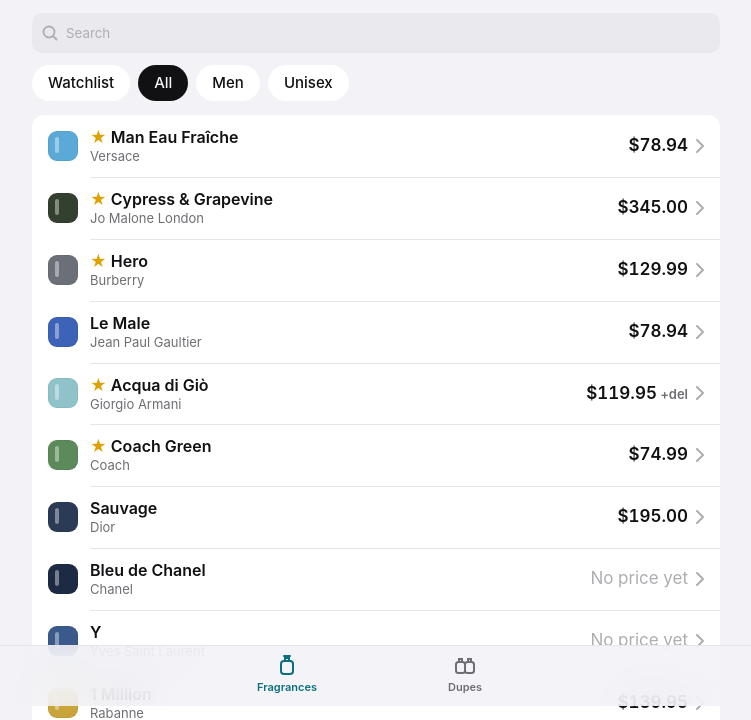
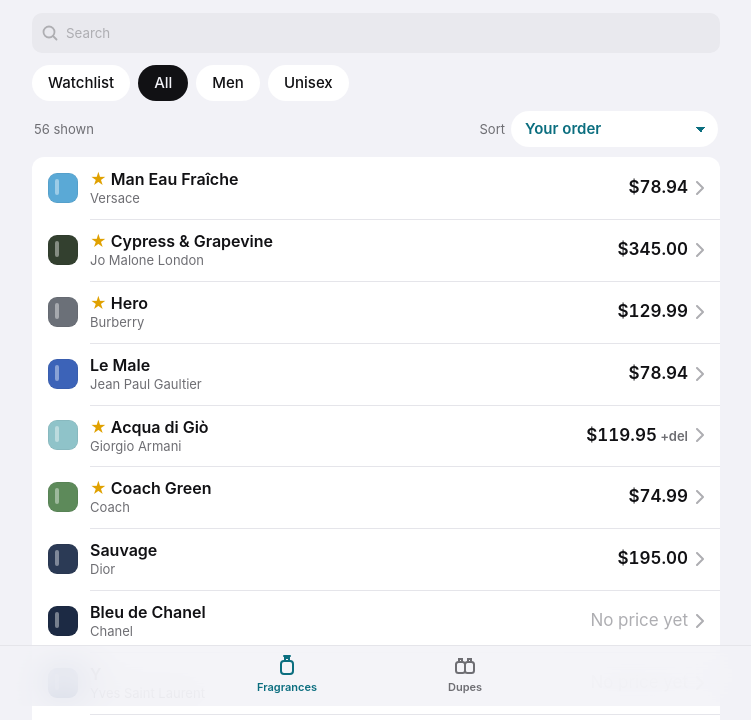
Before and after one commit to kennethhuang2812-stack/fragrance-tracker, a plain HTML site: page index.html in a window 1280 px wide. Shown: the part 94-814 px from the top of the page, without its empty margins (264-1015 px from the left). Drawn offline with Linux system fonts and the light colour scheme.

Commit message:
Add sort options and recently viewed
Co-Authored-By: Claude Opus 5.5 <noreply@anthropic.com>
Claude-Session: https://claude.ai/code/session_014aMLRqNGZsNg6VQEJwPUkW

```diff
--- a/index.html
+++ b/index.html
@@ -49,6 +49,9 @@ h1{font-size:34px;line-height:1.1;font-weight:700;letter-spacing:-.02em;margin:0
 .tabs::-webkit-scrollbar{display:none}
 .tabs button{flex:none;border:0;border-radius:999px;background:var(--card);color:var(--ink);padding:0 16px;min-height:36px;font-size:15px;font-weight:500;cursor:pointer}
 .tabs button[aria-pressed=true]{background:var(--ink);color:var(--bg)}
+.sortbar{display:flex;align-items:center;justify-content:space-between;gap:12px;margin:-4px 2px 10px;color:var(--muted);font-size:13px}
+.sortbar label{display:flex;align-items:center;gap:6px}
+.sortbar select{font:inherit;font-size:15px;font-weight:600;color:var(--accent);background:var(--card);border:0;border-radius:999px;min-height:36px;padding:0 30px 0 14px;-webkit-appearance:none;appearance:none;background-image:linear-gradient(45deg,transparent 50%,currentColor 50%),linear-gradient(135deg,currentColor 50%,transparent 50%);background-position:calc(100% - 17px) 16px,calc(100% - 12px) 16px;background-size:5px 5px;background-repeat:no-repeat;max-width:62vw}
 .wrap.home{padding-bottom:calc(96px + env(safe-area-inset-bottom))}
 .tabbar{position:fixed;left:0;right:0;bottom:0;z-index:20;display:flex;justify-content:center;gap:8px;padding:6px max(16px,env(safe-area-inset-right)) calc(6px + env(safe-area-inset-bottom)) max(16px,env(safe-area-inset-left));background:color-mix(in srgb,var(--bg) 82%,transparent);-webkit-backdrop-filter:blur(20px);backdrop-filter:blur(20px);border-top:.5px solid var(--line)}
 .tabbar button{flex:0 1 170px;border:0;background:none;color:var(--muted);display:flex;flex-direction:column;align-items:center;gap:3px;min-height:48px;font:inherit;font-size:11px;font-weight:600;cursor:pointer}
@@ -128,7 +131,8 @@ const fmtD=d=>{const x=new Date(typeof d==='number'?d:tOf(d));return isNaN(x)?''
 const LINE=['#0b84a5','#e8590c','#7950f2','#d4a017','#d6336c','#2b8a3e','#868e96','#15aabf'];
 const S={products:{},retailers:{},listings:{},meta:{},mode:'del',size:null,sizeFor:null,loaded:false,err:null,offline:false,tmsg:'',pending:false,series:[],tab:null,q:'',base:{}};
 const ls$=(k,v)=>{try{if(v===undefined)return localStorage.getItem(k);localStorage.setItem(k,v)}catch(e){return null}};
-S.mode=ls$('fpt-mode')==='list'?'list':'del';S.tab=ls$('fpt-tab');S.sec=ls$('fpt-sec')==='dupes'?'dupes':'frag';S.dtab=ls$('fpt-dtab')||'all';
+S.mode=ls$('fpt-mode')==='list'?'list':'del';S.tab=ls$('fpt-tab');S.sec=ls$('fpt-sec')==='dupes'?'dupes':'frag';S.dtab=ls$('fpt-dtab')||'all';S.sort={frag:ls$('fpt-sort-frag')||'default',dupes:ls$('fpt-sort-dupes')||'default'};
+let SEEN={};try{SEEN=JSON.parse(ls$('fpt-seen')||'{}')||{}}catch(e){SEEN={}}
 /* Watchlist and targets set on this phone sit on top of the shared data. */
 let LOCAL={};try{LOCAL=JSON.parse(ls$('fpt-local')||'{}')||{}}catch(e){LOCAL={}}
 function applyLocal(){const o={};for(const[id,p]of Object.entries(S.base)){const l=LOCAL[id];o[id]=l?Object.assign({},p,'fav'in l?{fav:l.fav}:{},'target'in l?{target:l.target}:{}):p}S.products=o}
@@ -203,14 +207,23 @@ function per100(pid){const ls=listingsOf(pid);let m=null;for(const l of ls){if(l
 const famOf=d=>d.family||d.orig;
 function dupesOf(pid){return Object.entries(S.products).filter(([,d])=>isDupe(d)&&d.orig===pid)}
 function flankersOf(pid){return Object.entries(S.products).filter(([,d])=>isDupe(d)&&!d.orig&&famOf(d)===pid)}
+const SORTS={frag:[['default','Your order'],['price-asc','Price: low to high'],['price-desc','Price: high to low'],['per100','Best value (per 100ml)'],['drop','Biggest price drops'],['seen','Recently viewed'],['name','Name A to Z']],
+  dupes:[['default','Original A to Z'],['price-asc','Price: low to high'],['price-desc','Price: high to low'],['per100','Best value (per 100ml)'],['saving','Biggest saving vs original'],['drop','Biggest price drops'],['seen','Recently viewed'],['name','Dupe name A to Z']]};
+function shownPrice(pid){const p=S.products[pid],ls=listingsOf(pid),ml=mainMl(p,ls),b=best(ls.filter(l=>l.ml===ml));return b?b.p.k:null}
+function dropPct(pid){let m=0;const now=Date.now();for(const l of listingsOf(pid)){const h=hist(l);if(h.length<2)continue;const a=h[h.length-2].a,b=h[h.length-1].a;if(b<a&&now-tOf(h[h.length-1].d)<30*864e5)m=Math.max(m,(a-b)/a)}return m}
+function savingPct(pid){const d=S.products[pid];if(!d.orig)return null;const o=per100(d.orig),x=per100(pid);return o&&x?(o.v-x.v)/o.v:null}
+function sortList(r,sec){const k=S.sort[sec]||'default';const by=(f,desc)=>{const v=new Map(r.map(([id])=>[id,f(id)]));r.sort((a,b)=>{const x=v.get(a[0]),y=v.get(b[0]);if(x==null&&y==null)return 0;if(x==null)return 1;if(y==null)return -1;return desc?y-x:x-y})};
+  if(k==='price-asc')by(shownPrice);else if(k==='price-desc')by(shownPrice,1);else if(k==='per100')by(id=>(per100(id)||{}).v);
+  else if(k==='drop')by(id=>dropPct(id)||null,1);else if(k==='seen')by(id=>SEEN[id]||null,1);else if(k==='saving')by(savingPct,1);
+  else if(k==='name')r.sort((a,b)=>String(sec==='dupes'?a[1].dupeName:a[1].name).localeCompare(String(sec==='dupes'?b[1].dupeName:b[1].name)));return r}
 function dtabs(){const ds=Object.values(S.products).filter(isDupe);const hs=[...new Set(ds.map(d=>d.house))].sort();return[...(ds.some(d=>d.fav)?[['watch','Watchlist']]:[]),['all','All'],...hs.map(h=>['h:'+h,h])]}
 function visible(){const all=Object.entries(S.products).filter(([id])=>okId(id)).sort((a,b)=>(a[1].order??99)-(b[1].order??99));const q=S.q.trim().toLowerCase();const mq=p=>!q||[p.name,p.brand,p.dupeName,p.house].join(' ').toLowerCase().includes(q);
   if(S.sec==='dupes'){if(!dtabs().some(x=>x[0]===S.dtab))S.dtab='all';const r=all.filter(([,p])=>isDupe(p)&&(S.dtab==='all'||(S.dtab==='watch'?p.fav:'h:'+p.house===S.dtab))&&mq(p));
-    r.sort((a,b)=>String(a[1].name).localeCompare(String(b[1].name))||((per100(a[0])||{v:1e9}).v-(per100(b[0])||{v:1e9}).v));return r}
+    r.sort((a,b)=>String(a[1].name).localeCompare(String(b[1].name))||((per100(a[0])||{v:1e9}).v-(per100(b[0])||{v:1e9}).v));return sortList(r,'dupes')}
   const mine=all.filter(([,p])=>!isDupe(p)),hasFav=mine.some(([,p])=>p.fav);
   if(!TABS.some(x=>x[0]===S.tab))S.tab=hasFav?'watch':'all';if(S.tab==='watch'&&!hasFav)S.tab='all';
-  return mine.filter(([,p])=>(S.tab==='all'||(S.tab==='watch'?p.fav:p.cat===S.tab))&&mq(p))}
-function gridHtml(){const ps=visible();return ps.length?`<div class="group">${ps.map(([id,p])=>row(id,p)).join('')}</div>`:`<div class="group"><div class="empty">No ${S.sec==='dupes'?'dupes':'fragrances'} match.</div></div>`}
+  return sortList(mine.filter(([,p])=>(S.tab==='all'||(S.tab==='watch'?p.fav:p.cat===S.tab))&&mq(p)),'frag')}
+function gridHtml(){const ps=visible();const c=$('#count');if(c)c.textContent=ps.length+(ps.length===1?' shown':' shown');return ps.length?`<div class="group">${ps.map(([id,p])=>row(id,p)).join('')}</div>`:`<div class="group"><div class="empty">No ${S.sec==='dupes'?'dupes':'fragrances'} match.</div></div>`}
 function tabbar(){const b=(k,l,ic)=>`<button data-sec="${k}" ${S.sec===k?'aria-current="page"':''}>${ic}<span>${l}</span></button>`;
   return`<nav class="tabbar" aria-label="Sections">${b('frag','Fragrances','<svg width="24" height="24" viewBox="0 0 24 24" aria-hidden="true"><rect x="6" y="8" width="12" height="13" rx="3" fill="none" stroke="currentColor" stroke-width="2"/><path d="M10 8V5h4v3M9 3h6" fill="none" stroke="currentColor" stroke-width="2" stroke-linecap="round"/></svg>')}${b('dupes','Dupes','<svg width="24" height="24" viewBox="0 0 24 24" aria-hidden="true"><rect x="3" y="9" width="9" height="11" rx="2.5" fill="none" stroke="currentColor" stroke-width="2"/><rect x="12" y="9" width="9" height="11" rx="2.5" fill="none" stroke="currentColor" stroke-width="2"/><path d="M6 9V6h3v3M15 9V6h3v3" fill="none" stroke="currentColor" stroke-width="2" stroke-linecap="round"/></svg>')}</nav>`}
 function home(){const ps=Object.entries(S.products).filter(([id])=>okId(id));const D=S.sec==='dupes';const dr=drops().filter(x=>isDupe(S.products[x.l.pid])===D);visible();
@@ -219,6 +232,7 @@ function home(){const ps=Object.entries(S.products).filter(([id])=>okId(id));con
   return`<div class="wrap home">${top}
   <div class="search"><svg width="16" height="16" viewBox="0 0 16 16" aria-hidden="true"><circle cx="7" cy="7" r="5.5" fill="none" stroke="currentColor" stroke-width="1.8"/><path d="M11 11l3.5 3.5" stroke="currentColor" stroke-width="1.8" stroke-linecap="round"/></svg><input class="find" id="find" type="search" placeholder="${D?'Search dupes, houses or originals':'Search'}" aria-label="Search ${D?'dupes':'fragrances'}" value="${esc(S.q)}"></div>
   <div class="tabs" role="group" aria-label="Show">${(D?dtabs():TABS).map(([k,l])=>`<button data-tab="${esc(k)}" aria-pressed="${(D?S.dtab:S.tab)===k}">${esc(l)}</button>`).join('')}</div>
+  <div class="sortbar"><span id="count">${visible().length} shown</span><label for="sort">Sort<select id="sort" aria-label="Sort by">${SORTS[S.sec].map(([k,l])=>`<option value="${k}"${(S.sort[S.sec]||'default')===k?' selected':''}>${l}</option>`).join('')}</select></label></div>
   <div id="grid">${gridHtml()}</div>
   ${dr.length?`<div class="label">Recent drops</div><div class="group plain">${dr.map(x=>`<a class="row" href="#${esc(x.l.pid)}"><div class="main"><div class="t">${esc(S.products[x.l.pid].name)}</div><div class="s">${esc(x.l.ml)}ml · ${esc(rname(x.l.rid))} · ${esc(fmtD(x.d))}</div></div><div class="end"><div class="p" style="color:var(--drop)">${money(x.to)}</div><div class="s"><s>${money(x.from)}</s></div></div></a>`).join('')}</div>`:''}
   ${fine()}</div>${tabbar()}`}
@@ -261,7 +275,7 @@ function detail(pid){const p=S.products[pid];if(!p)return`<div class="wrap"><div
   <p class="tmsg" id="tmsg">${esc(S.tmsg)}</p>
   <div class="label">Best price by size</div><div class="group plain">${perSize.map(x=>`<div class="row"><div class="main"><div class="t">${esc(x.ml)}ml</div><div class="s">${x.b?esc(rname(x.b.l.rid))+' · '+money(x.b.p.v/x.ml*100)+'/100ml':'Not found yet'}</div></div><div class="end"><div class="p${x.b?'':' none'}">${x.b?money(x.b.p.v)+(x.b.p.unk?' +':''):'—'}</div></div></div>`).join('')}</div></div>`}
 function render(){const f=$('#tform'),mf=$('#mform'),fi=$('#find');if((f&&f.contains(document.activeElement))||(mf&&mf.contains(document.activeElement))||(fi&&fi===document.activeElement&&!location.hash.slice(1))){if(fi&&fi===document.activeElement){$('#grid').innerHTML=gridHtml()}else S.pending=true;return}S.pending=false;
-  const id=decodeURIComponent(location.hash.slice(1));$('#app').innerHTML=okId(id)?detail(id):home();ro.disconnect();const fig=$('#fig');if(fig)ro.observe(fig)}
+  const id=decodeURIComponent(location.hash.slice(1));if(okId(id)&&S.products[id]&&S.seenId!==id){S.seenId=id;SEEN[id]=Date.now();ls$('fpt-seen',JSON.stringify(SEEN))}if(!okId(id))S.seenId=null;$('#app').innerHTML=okId(id)?detail(id):home();ro.disconnect();const fig=$('#fig');if(fig)ro.observe(fig)}
 
 /* ---------- events ---------- */
 document.addEventListener('click',e=>{const m=e.target.closest('[data-mode]');if(m){S.mode=m.dataset.mode==='list'?'list':'del';ls$('fpt-mode',S.mode);render();return}
@@ -279,6 +293,7 @@ document.addEventListener('submit',e=>{if(e.target.id!=='mform')return;e.prevent
   MAN.push({id:String(Date.now()),pid,store,ml,price,ship,date,url:url||null});saveManual();document.activeElement?.blur();S.mmsg=`Saved ${money(price)} at ${store} for ${ml}ml.`;if(ml!==S.size)S.size=ml;render()});
 document.addEventListener('submit',e=>{if(e.target.id!=='tform')return;e.preventDefault();const ml=Number(e.target.ml.value),pr=Number(e.target.price.value);
   if(!(pr>0)){$('#tmsg').textContent='Enter a price above $0.';return}saveTarget({ml,price:Math.round(pr*100)/100})});
+document.addEventListener('change',e=>{if(e.target.id==='sort'){S.sort[S.sec]=e.target.value;ls$('fpt-sort-'+S.sec,e.target.value);$('#grid').innerHTML=gridHtml()}});
 document.addEventListener('input',e=>{if(e.target.id==='find'){S.q=e.target.value;$('#grid').innerHTML=gridHtml()}});
 document.addEventListener('focusout',()=>setTimeout(()=>{if(S.pending)render()},0));
 function saveTarget(t){const id=decodeURIComponent(location.hash.slice(1));if(!okId(id)||!S.products[id])return;document.activeElement?.blur();
--- a/sw.js
+++ b/sw.js
@@ -1,6 +1,6 @@
 // Offline support. The page and price data always come fresh from the network
 // (skipping the browser's HTTP cache); the saved copy is only used when offline.
-const CACHE = 'fpt-v5';
+const CACHE = 'fpt-v6';
 const SHELL = ['./', 'index.html', 'manifest.webmanifest', 'apple-touch-icon.png', 'icon-192.png', 'icon-512.png'];
 self.addEventListener('install', e => {
   e.waitUntil(caches.open(CACHE).then(c => c.addAll(SHELL.map(u => new Request(u, { cache: 'reload' })))));
```
